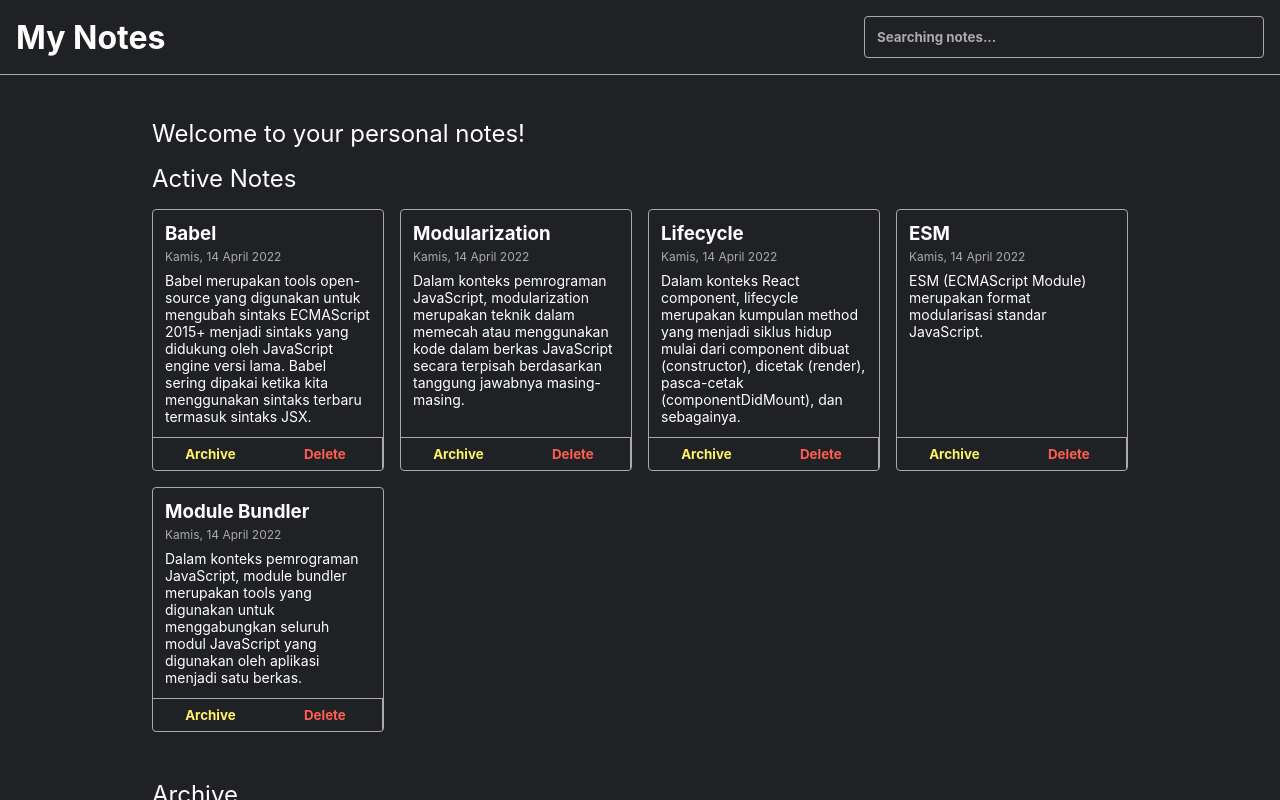
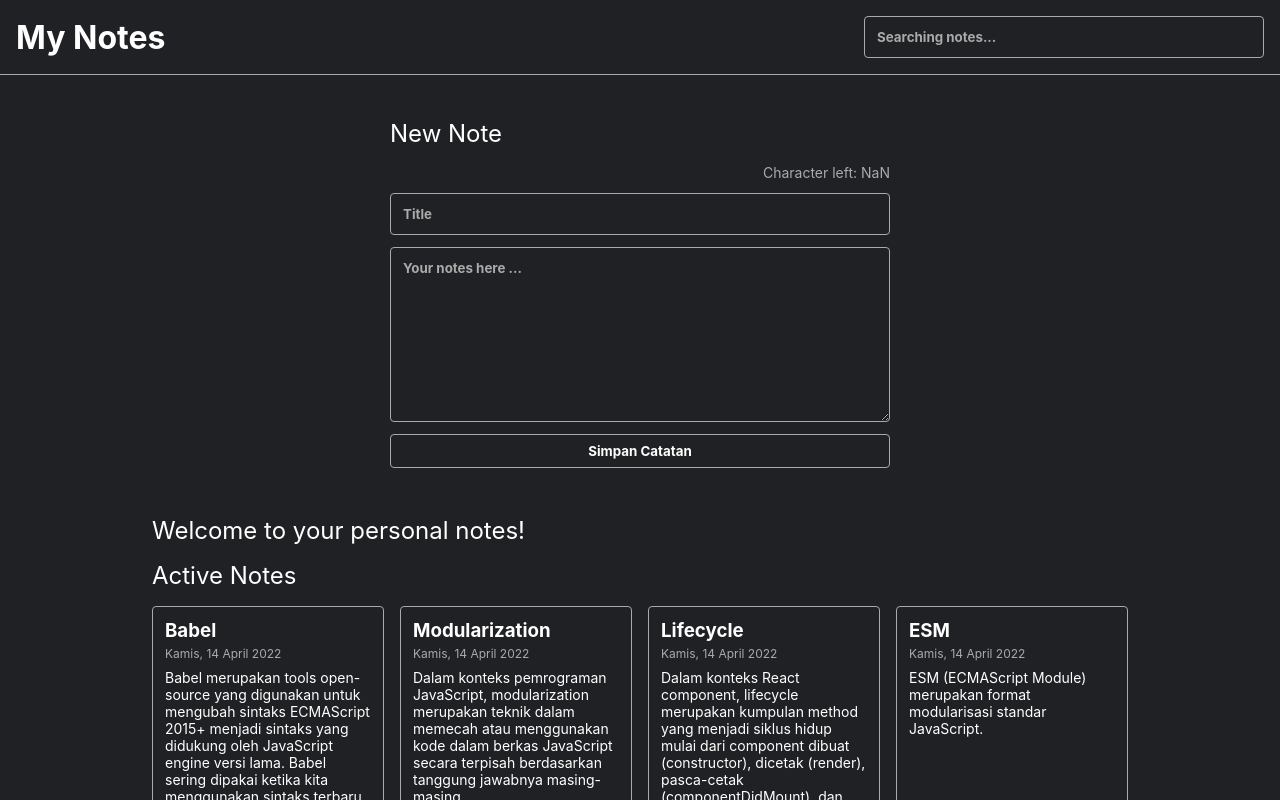
Before and after one commit to mofris/notes_app, a React (Vite) app: page / in a window 1280 px wide. Shown: the top 800 px of the page. Built offline with nearby package versions, Linux system fonts and the light colour scheme.

Commit message:
component add

```diff
--- a/src/components/ActionButtons.jsx
+++ b/src/components/ActionButtons.jsx
@@ -1,8 +1,8 @@
 import React from "react";
+import DeleteButton from "./DeleteButton";
 
 const ActionButton = ({ action, isArchived, onDelete }) => {
     const archiveClick = () => isArchived(action.id);
-    const onDeleteClick = () => onDelete(action.id);
 
     return (
         <div className="note-item__action">
@@ -11,7 +11,7 @@ const ActionButton = ({ action, isArchived, onDelete }) => {
                     <button className="note-item__archive-button" onClick={archiveClick}>Archive</button> :
                     <button className="note-item__archive-button" onClick={archiveClick}>Unarchive</button>
             }
-            <button className="note-item__delete-button" onClick={onDeleteClick}>Delete</button>
+            <DeleteButton action={action} onDelete={onDelete} />
         </div>
     )
 }
--- /dev/null
+++ b/src/components/AddButton.jsx
@@ -0,0 +1,11 @@
+import React from "react";
+
+const AddButton = () => {
+    return (
+        <button type="submit">
+            Simpan Catatan
+        </button>
+    );
+};
+
+export default AddButton;
--- /dev/null
+++ b/src/components/AddNote.jsx
@@ -0,0 +1,84 @@
+import React, { useState } from "react";
+import Form from './Form';
+
+import Swal from 'sweetalert2';
+import { toast } from 'react-toastify';
+
+const AddNote = ({ addNewNote, closeModal }) => {
+    const [formData, setFormData] = useState({
+        title: '',
+        noteDesc: '',
+        noteDescLength: 0
+    });
+
+    const onTitleChange = (event) => {
+        event.preventDefault();
+        setFormData({
+            ...formData,
+            [event.target.name]: event.target.value
+        })
+    }
+
+    const onDescChange = (event) => {
+        event.preventDefault();
+        if (event.target.value.length <= 50) {
+            setFormData({
+                ...formData,
+                [event.target.name]: event.target.value,
+                noteDescLength: event.target.value.length
+            })
+        } else {
+            Swal.fire({
+                icon: 'error',
+                title: 'Oops...',
+                text: 'Something went wrong!'
+            })
+        }
+    }
+
+    const onSubmitForm = (event) => {
+        event.preventDefault();
+        if (formData.title === '' || formData.noteBody === '') {
+            Swal.fire({
+                icon: 'warning',
+                title: 'Oops...',
+                text: 'Mohon data diisi semua ya!'
+            })
+        } else {
+            const newData = {
+                id: +new Date(),
+                title: formData.title,
+                body: formData.noteBody,
+                archived: false,
+                createdAt: new Date(),
+            }
+            const result = addNewNote(newData);
+            if (!result.error) {
+                toast.success('Catatan berhasil ditambahkan');
+                setFormData({
+                    ...formData,
+                    title: '',
+                    noteBody: '',
+                    noteBodyLength: 0
+                })
+                closeModal();
+            } else {
+                toast.error('Gagal Menambahkan Catatan, Silahkan Mencoba Kembali');
+            }
+        }
+    }
+
+    return (
+        <div className="note-input">
+            <h2>New Note</h2>
+            <Form
+                formData={formData}
+                onTitleChange={onTitleChange}
+                onDescChange={onDescChange}
+                onSubmitForm={onSubmitForm}
+            />
+        </div>
+    )
+}
+
+export default AddNote;
--- /dev/null
+++ b/src/components/ButtonModal.jsx
@@ -0,0 +1,11 @@
+import React from "react";
+
+const ButtonModal = ({ openModal }) => {
+    return (
+        <button className="note-body__add-note-button" onClick={openModal}>
+            Add new note
+        </button>
+    );
+};
+
+export default ButtonModal;
--- /dev/null
+++ b/src/components/DeleteButton.jsx
@@ -0,0 +1,11 @@
+import React from "react";
+
+const DeleteButton = ({ action, onDelete }) => {
+    const onDeleteClick = () => onDelete(action.id);
+
+    return (
+        <button className="note-item__delete-button" onClick={onDeleteClick}>Delete</button>
+    )
+}
+
+export default DeleteButton;
--- /dev/null
+++ b/src/components/DescInput.jsx
@@ -0,0 +1,17 @@
+import React from "react";
+
+const DescInput = ({ formData, onDescChange }) => {
+    return (
+        <textarea
+            className="note-input__body"
+            type="text"
+            name="noteDesc"
+            placeholder="Your notes here ..."
+            required
+            value={formData.noteDesc}
+            onChange={onDescChange}
+        ></textarea>
+    );
+};
+
+export default DescInput;
--- /dev/null
+++ b/src/components/Dialog.jsx
@@ -0,0 +1,18 @@
+import React from "react";
+import Modal from 'react-modal';
+import AddNote from './AddNote';
+
+const Dialog = ({ modalIsOpen, closeModal, addNewNote }) => {
+    return (
+        <Modal id="#modal"
+            isOpen={modalIsOpen}
+            onRequestClose={closeModal}
+            contentLabel="Tambah Catatan"
+            closeTimeoutMS={200}
+        >
+            <AddNote addNewNote={addNewNote} closeModal={closeModal} />
+        </Modal>
+    );
+};
+
+export default Dialog;
--- /dev/null
+++ b/src/components/Form.jsx
@@ -0,0 +1,18 @@
+import React from "react";
+import Limit from "./Limit";
+import TitleInput from "./TitleInput";
+import DescInput from "./DescInput";
+import AddButton from "./AddButton";
+
+const Form = ({ formData, onTitleChange, onDescChange, onSubmitForm }) => {
+    return (
+        <form>
+            <Limit limit={formData.noteDescLength} />
+            <TitleInput formData={formData} onTitleChange={onTitleChange} />
+            <DescInput formData={formData} onDescChange={onDescChange} />
+            <AddButton onClick={onSubmitForm} />
+        </form>
+    );
+};
+
+export default Form;
--- /dev/null
+++ b/src/components/Limit.jsx
@@ -0,0 +1,11 @@
+import React from "react";
+
+const Limit = ({ limit }) => {
+    return (
+        <p className="note-input__title__char-limit">
+            Character left: {50 - limit.noteDescLength}
+        </p>
+    );
+};
+
+export default Limit;
--- /dev/null
+++ b/src/components/TitleInput.jsx
@@ -0,0 +1,17 @@
+import React from "react";
+
+const TitleInput = ({ formData, onTitleChange }) => {
+    return (
+        <input
+            className="note-input__title"
+            type="text"
+            name="title"
+            placeholder="Title"
+            required
+            value={formData.title}
+            onChange={onTitleChange}
+        />
+    );
+};
+
+export default TitleInput;
--- a/src/styles/style.css
+++ b/src/styles/style.css
@@ -197,3 +197,37 @@ textarea::placeholder {
     grid-template-columns: repeat(4, 1fr);
   }
 }
+
+.note-body__add-note-button {
+  border: 1px solid #aaa;
+  color: #fff263;
+  display: block;
+  width: 100%;
+  background-color: transparent;
+  padding: 12px 10px;
+  margin-bottom: 50px;
+  font-family: 'Inter', sans-serif;
+  font-weight: bold;
+  cursor: pointer;
+}
+
+/* modal */
+.modal-overlay {
+  position: fixed;
+  top: 0;
+  left: 0;
+  right: 0;
+  bottom: 0;
+  background-color: rgba(0, 0, 0, 0.75);
+}
+
+.modal-content {
+  top: 50%;
+  left: 50%;
+  right: auto;
+  bottom: auto;
+  margin-right: -50%;
+  transform: translate(-50%, -50%);
+  background: #111;
+  padding: 30px;
+}
--- a/src/template/Content.jsx
+++ b/src/template/Content.jsx
@@ -1,14 +1,31 @@
-import React from "react";
+import React, { useState } from "react";
 import NotesList from "../components/NotesList";
+import ButtonModal from "../components/ButtonModal";
+import Dialog from "../components/Dialog";
+import AddNote from "../components/AddNote";
 
-const Content = ({ notes, isArchived, onDelete }) => {
+const Content = ({ notes, isArchived, onDelete, addNewNote }) => {
+    const [modalIsOpen, setIsOpen] = useState(false);
+
+    const openModal = () => {
+        setIsOpen(true);
+    }
+
+    const closeModal = () => {
+        setIsOpen(false);
+    }
+
     return (
         <div className="note-app__body">
+            <AddNote />
             <h2 className="note-body__heading">Welcome to your personal notes!</h2>
+            {/* <ButtonModal openModal={openModal} /> */}
+
             <h2>Active Notes</h2>
             <NotesList notesList={notes.filter(note => note.archived === false)} isArchived={isArchived} onDelete={onDelete} />
             <h2>Archive</h2>
             <NotesList notesList={notes.filter(note => note.archived === true)} isArchived={isArchived} onDelete={onDelete} />
+            {/* <Dialog modalIsOpen={modalIsOpen} closeModal={closeModal} addNewNote={addNewNote} /> */}
         </div>
     )
 }
```
